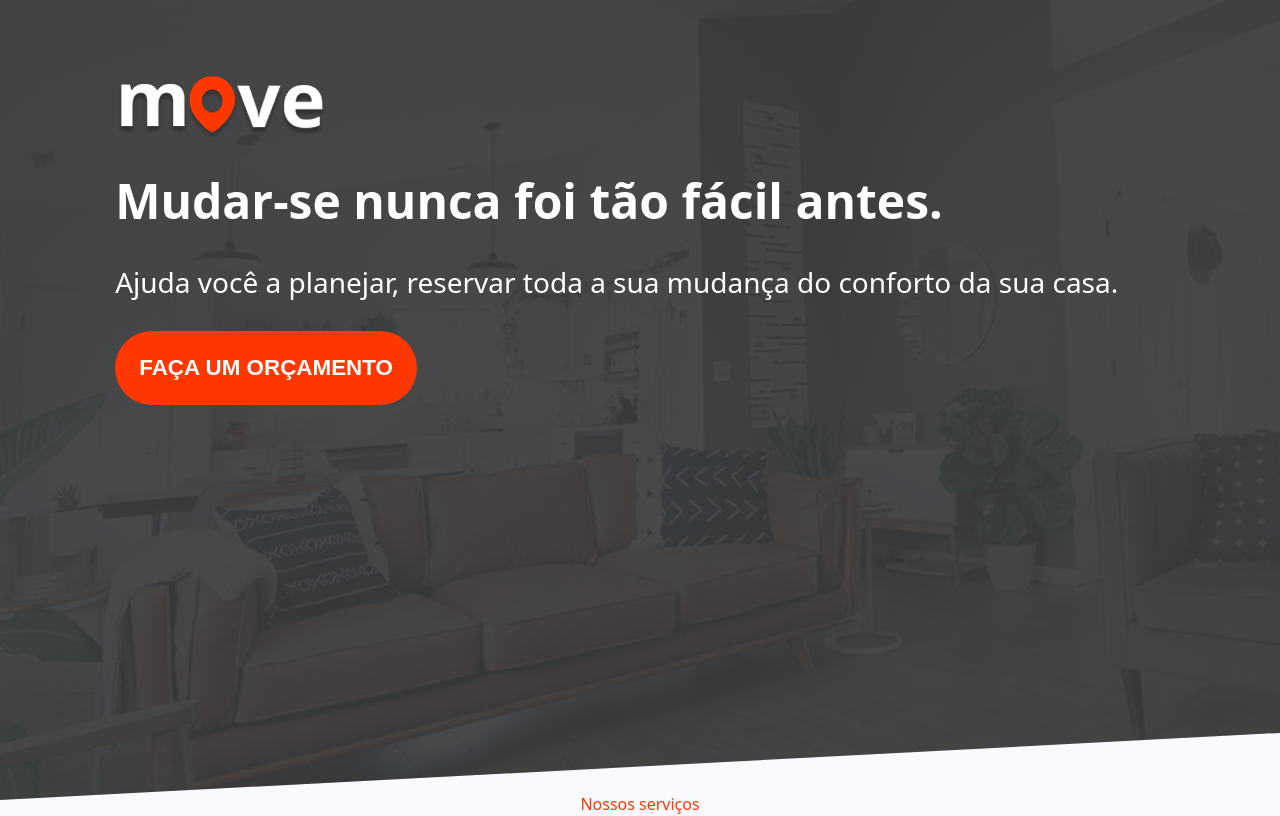
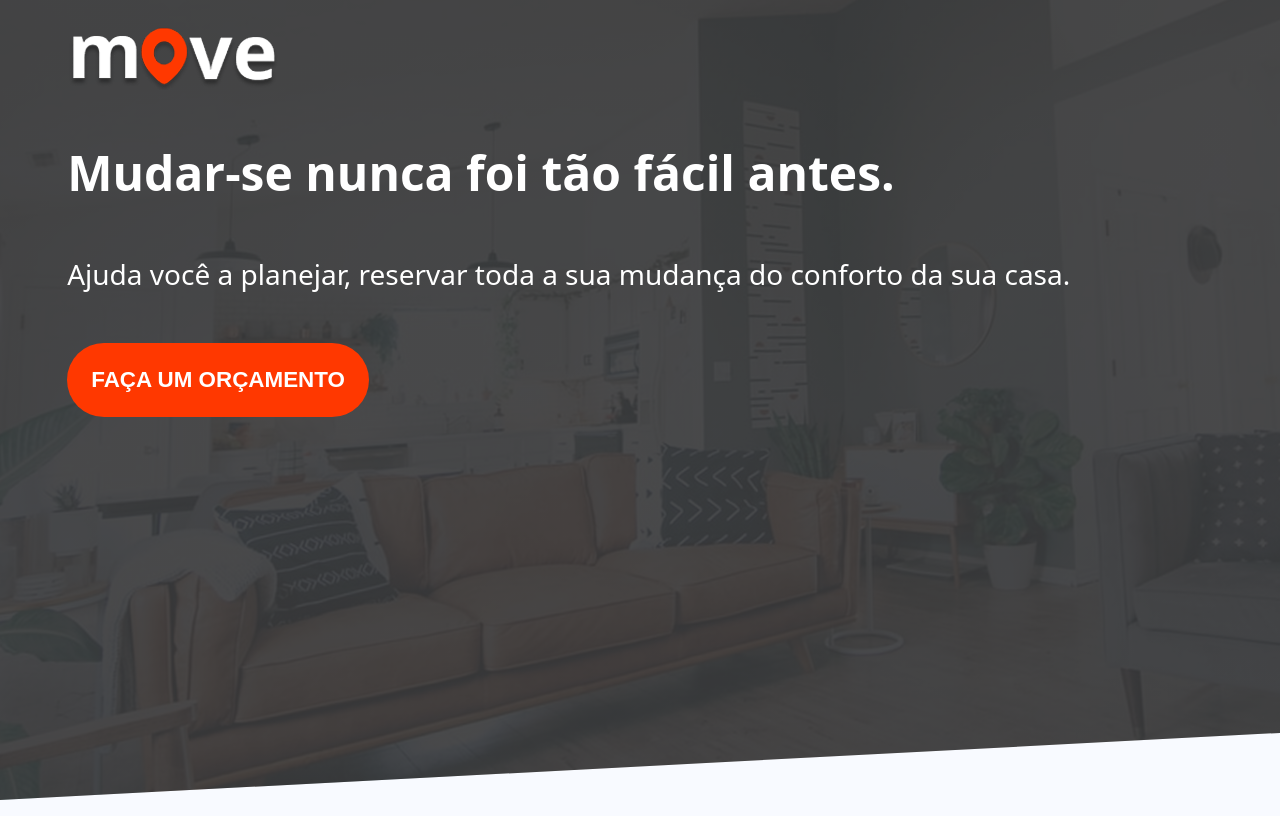
Before and after one commit to eummilena/projeto-move, a React (Vite) app: page / in a window 1280 px wide. Shown: the top 816 px of the page. Built offline with nearby package versions, Linux system fonts and the light colour scheme.

Commit message:
remocao da classe align e ajuste no header

```diff
--- a/src/header/Header.jsx
+++ b/src/header/Header.jsx
@@ -6,13 +6,13 @@ import Button from '../components/Button'
 const Header = () => {
   return (
     <header className={styles.header}>
-      <div className={styles.align}>
+
                 <img src={logo} alt="logo move"/>
 
       <h1 className={ styles.title}>Mudar-se nunca foi tão fácil antes.</h1>
       <h4 className={ styles.subtitle}>Ajuda você a planejar, reservar toda a sua mudança do conforto da sua casa.</h4>
         <Button className={styles.buttonHeader} text="Faça um orçamento"/>
-         </div>
+
     </header>
   )
 }
--- a/src/header/Header.module.css
+++ b/src/header/Header.module.css
@@ -1,5 +1,11 @@
 .header {
-    padding: 3rem;
+    display: flex;
+    flex-direction: column;
+    align-items: baseline;
+    height: 100vh;
+    min-height: 100vh;
+    gap: 50px;
+    z-index: 1;
 }
 
 .header::before {
@@ -8,7 +14,7 @@
     top: 0;
     left: 0;
     width: 100%;
-    height: 100vh;
+    height: 100%;
     background-image: linear-gradient(90deg, rgba(0, 0, 0, 0.708) 100%, rgba(1, 1, 3, 0.6138830532212884) 100%, rgba(0, 212, 255, 1) 100%),
         url(../assets/images/wallpaper-house.png);
     background-repeat: no-repeat;
@@ -60,7 +66,19 @@ img {
     flex-direction: column;
     justify-content: flex-end;
     flex-wrap: wrap;
-    align-items: first baseline;
-    gap: 30px;
+    align-items: baseline;
+    gap: 50px;
 
 }
+
+.header .align {
+    display: flex;
+    flex-direction: column;
+    align-items: flex-start;
+    /* Mantém o conteúdo alinhado à esquerda */
+    justify-content: center;
+    height: 100vh;
+    /* Garante que ocupe toda a tela */
+    padding-left: 3rem;
+    /* Ajusta a posição */
+}
```
